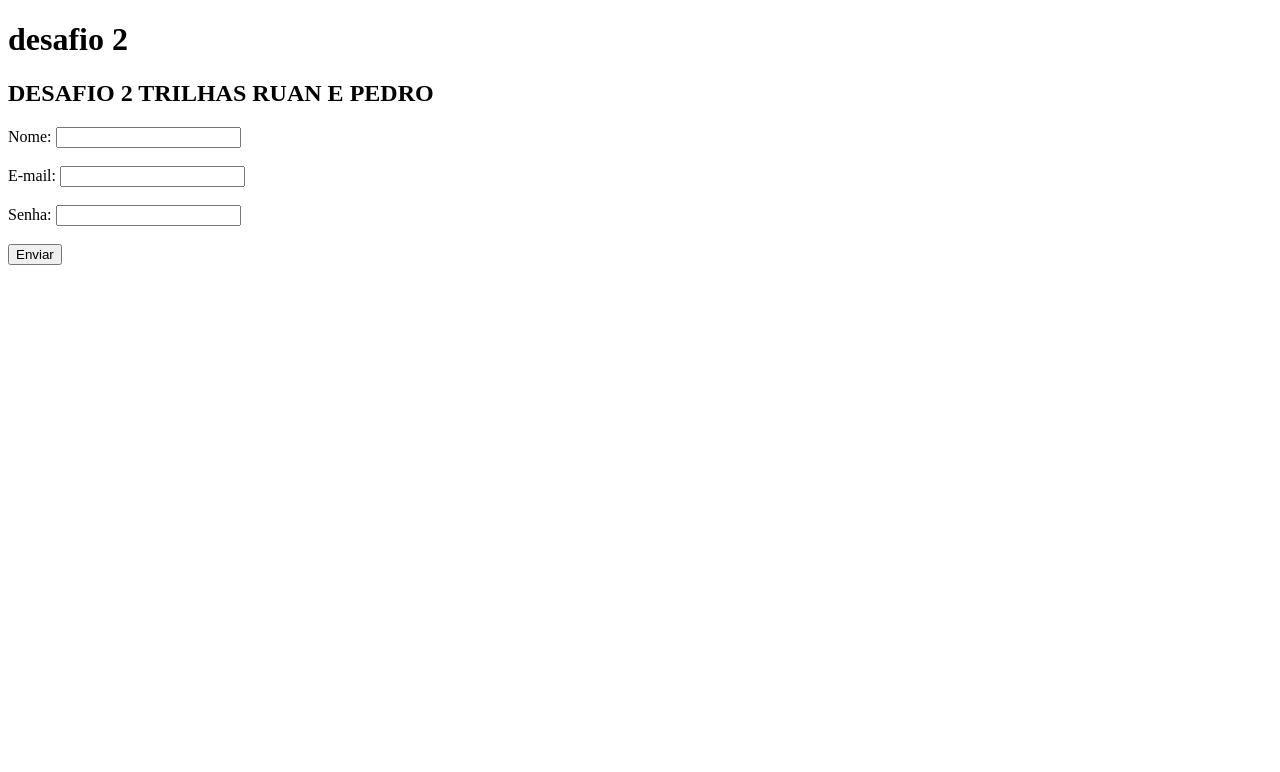
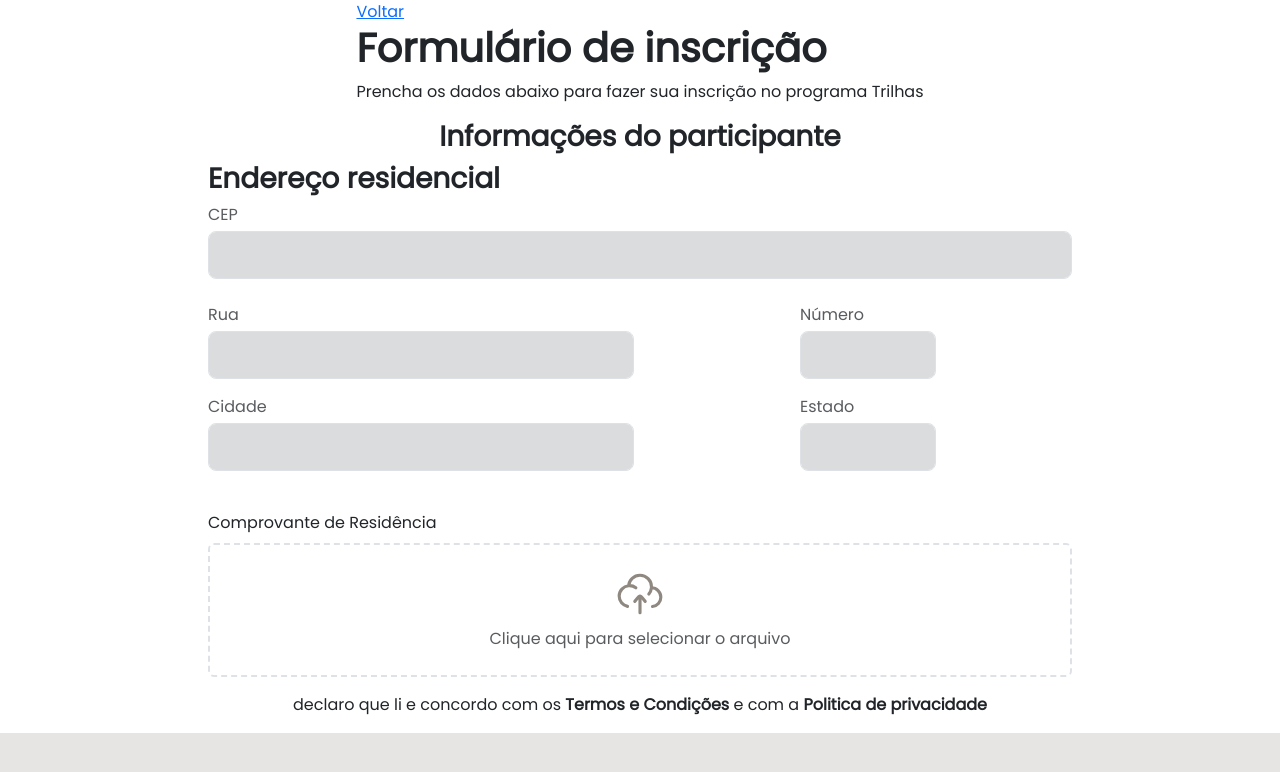
Before and after one commit to pandrade00/-signup-process-docs, a website: page index.html in a window 1280 px wide. Drawn offline with nearby package versions, Linux system fonts and the light colour scheme.

Commit message:
Adicionando: Boststrap e seção endereço quase completa

```diff
--- /dev/null
+++ b/app.js
@@ -0,0 +1,52 @@
+//lógica e DOM da section endereço
+
+let tituloEndereco = document.getElementById("titulo-endereco");
+tituloEndereco.textContent = "Endereço residencial";
+let cep = document.getElementById("label-1");
+cep.textContent = "CEP";
+let rua = document.getElementById("label-2");
+rua.textContent = "Rua";
+let numero = document.getElementById("label-3");
+numero.textContent = "Número";
+let cidade =  document.getElementById("label-4");
+cidade.textContent = "Cidade";
+let estado =  document.getElementById("label-5");
+estado.textContent = "Estado";
+
+//selecionar o arquivo
+function selecionarArquivo(){
+    console.log("função chamada")
+    let arquivo = document.querySelector('.file-upload-area');
+
+        if(arquivo){
+           arquivo.addEventListener('click', function(){
+            console.log("Area de arquivo foi clicada");
+            document.getElementById('file-input').click();
+           });
+        }else{
+            console.log("missão falhou: elemento file-upload-are não encotrado");
+        }
+
+}
+selecionarArquivo();  //chamada da função
+
+//funçao que altera a cor dos campos de entradas
+function alterarCor(id){
+    let entrada = document.getElementById(`entrada-${id}`);
+    entrada.addEventListener('focus', function(){
+        entrada.classList.remove('bg-secondary', 'bg-opacity-25');
+        entrada.classList.add('bg-light')
+    });
+    entrada.addEventListener('blur', function() {
+        if (!entrada.value) {
+            entrada.classList.remove('bg-light');
+            entrada.classList.add('bg-secondary', 'bg-opacity-25');
+        }
+    });
+}
+//chamadas com parametros
+alterarCor(1);
+alterarCor(2);
+alterarCor(3);
+alterarCor(4);
+alterarCor(5);
--- a/index.html
+++ b/index.html
@@ -1,29 +1,100 @@
 <!DOCTYPE html>
-<html lang="en">
+<html lang="pt">
+
 <head>
     <meta charset="UTF-8">
     <meta name="viewport" content="width=device-width, initial-scale=1.0">
-    <title>Trails-challenge-2</title>
+
+    <title>Document</title>
+    <link href="node_modules/bootstrap/dist/css/bootstrap.min.css" rel="stylesheet">
+    <link rel="stylesheet" href="src/css/styles.css">
+    <!-- endereço da fonte poppins no google fonte  -->
+    <link href="https://fonts.googleapis.com/css2?family=Poppins&display=swap" rel="stylesheet">
 </head>
+
 <body>
-    <h1>desafio 2</h1>
-    <section>
-        <div>
-            <h1>DESAFIO 2 TRILHAS RUAN E PEDRO</h1>
-        </div>
-        <form>
-            <label for="nome">Nome:</label>
-            <input type="text" id="nome" name="nome" required><br><br>
+    <main class="principal">
+        <section class="titulo-inicio">
+            <a href="">Voltar</a>
+            <h1 class="h1">Formulário de inscrição</h1>
+            <p class="p1">Prencha os dados abaixo para fazer sua inscrição no programa Trilhas</p>
+        </section>
 
-            <label for="email">E-mail:</label>
-            <input type="email" id="email" name="email" required><br><br>
+        <section class="participante">
+            <h3 class="h3">Informações do participante</h2>
+                <!-- campos de entradas com nome, data de nasciment, cpf , sexo, email, telefone, documento de indetidade -->
+        </section>
 
-            <label for="senha">Senha:</label>
-            <input type="password" id="senha" name="senha" required><br><br>
+        <section class="endereço">
+            <h3 class="h3" id="titulo-endereco"></h3>
+            <!-- campos de entradas com cep, rua,  cidade , numero, estado, comprovante de residncia -->
+            <div class="mb-4">
+                <label for="exampleFormControlCep" class="form-label text-muted  mb-1" id="label-1"></label>
+                <input type="text" class="form-control bg-secondary bg-opacity-25 form-control-lg w-100" id="entrada-1" maxlength="10">
+            </div>
+            <div class="mb-3 row ">
+                <div class="col-8 d-flex">
+                    <div class="flex-grow-1">
+                        <label for="exampleFormControlCep" class="form-label text-muted  mb-1" id="label-2"></label>
+                        <input type="text" class="form-control  bg-secondary bg-opacity-25 form-control-lg w-75"
+                            id="entrada-2" maxlength="50">
+                    </div>
+                </div>
+                <div class="col-4 d-flex">
+                    <div class="flex-grow-1">
+                        <label for="exampleFormControlCep" class="form-label text-muted  mb-1" id="label-3"></label>
+                        <input type="text" class="form-control  bg-secondary bg-opacity-25 form-control-lg w-50" id="entrada-3"
+                            maxlength="50">
+                    </div>
+                </div>
+            </div>
+            <div class="mb-3 row ">
+                <div class="col-8 d-flex">
+                    <div class="flex-grow-1">
+                        <label for="ruaDisabled" class="form-label text-muted  mb-1" id="label-4"></label>
+                        <input type="text" class="form-control  bg-secondary bg-opacity-25 form-control-lg w-75"
+                            id="entrada-4" maxlength="50">
+                    </div>
+                </div>
+                <div class="mb-4 col-4 d-flex">
+                    <div class="flex-grow-1">
+                        <label for="numeroDisabled" class="form-label text-muted  mb-1" id="label-5"></label>
+                        <input type="text" class="form-control bg-secondary bg-opacity-25 form-control-lg w-50"
+                            id="entrada-5" maxlength="50">
+                    </div>
+                </div>
+            </div>
 
-            <input type="submit" value="Enviar">
-          </form>
+            <div class="mb-3">
+                <label for="customFile" class="form-label">Comprovante de Residência</label>
 
-    </section>
+                <div class="d-flex flex-column align-items-center justify-content-center border border-2 rounded  p-4 w-100 border-dashed file-upload-area"
+                onclick="selecionarArquivo()">
+
+                    <svg width="50" height="50" viewBox="0 0 24 24" fill="none" xmlns="http://www.w3.org/2000/svg">
+                        <path d="M17.4776 9.01106C17.485 9.01102 17.4925 9.01101 17.5 9.01101C19.9853 9.01101 22 11.0294 22 13.5193C22 15.8398 20.25 17.7508 18 18M17.4776 9.01106C17.4924 8.84606 17.5 8.67896 17.5 8.51009C17.5 5.46695 15.0376 3 12 3C9.12324 3 6.76233 5.21267 6.52042 8.03192M17.4776 9.01106C17.3753 10.1476 16.9286 11.1846 16.2428 12.0165M6.52042 8.03192C3.98398 8.27373 2 10.4139 2 13.0183C2 15.4417 3.71776 17.4632 6 17.9273M6.52042 8.03192C6.67826 8.01687 6.83823 8.00917 7 8.00917C8.12582 8.00917 9.16474 8.38194 10.0005 9.01101" stroke="#8F8881" stroke-width="1.5" stroke-linecap="round" stroke-linejoin="round"/>
+                        <path d="M12 13V21M12 13C11.2998 13 9.99153 14.9943 9.5 15.5M12 13C12.7002 13 14.0085 14.9943 14.5 15.5" stroke="#8F8881" stroke-width="1.5" stroke-linecap="round" stroke-linejoin="round"/>
+                    </svg>
+                    <!-- Texto abaixo do ícone -->
+                    <span class="text-muted mt-2" id="file-name">Clique aqui para selecionar o arquivo</span>
+                </div>
+
+                <input type="file" id="file-input" class="d-none">
+            </div>
+        </section>
+
+        <section class="trilhas">
+            <!-- Programação front , back,jogos, ux, ciencia de dados -->
+        </section>
+        <section class="seguranca">
+            <p>declaro que li e concordo com os <strong>Termos e Condições</strong> e com a <strong>Politica de
+                    privacidade</strong></p>
+
+            <!-- botão de cancelaj e fazer a inscrição -->
+        </section>
+        <script src="node_modules/bootstrap/dist/js/bootstrap.bundle.min.js"></script>
+        <script src="./app.js"></script>
+    </main>
 </body>
+
 </html>
--- /dev/null
+++ b/src/css/styles.css
@@ -0,0 +1,35 @@
+@import 'bootstrap/dist/css/bootstrap.min.css';
+
+body {
+    font-family: Poppins;
+    background-color: #E7E5E4;
+}
+
+.principal {
+    background-color: #FFFFFF;
+    display: flex;
+    flex-direction: column;
+    align-items: center;
+    justify-content: center;
+}
+
+.h1 {
+    size: 32px;
+    line-height: 120%;
+    font-weight: bold;
+}
+
+.h3 {
+    size: 20px;
+    line-height: 120%;
+    font-weight: bold;
+
+}
+
+.border-dashed {
+    border-style: dashed !important;
+
+}
+.file-upload-area {
+    cursor: pointer;
+}
```
Also changed, not shown: package.json (added, +15 -0 lines), 1 other file.
